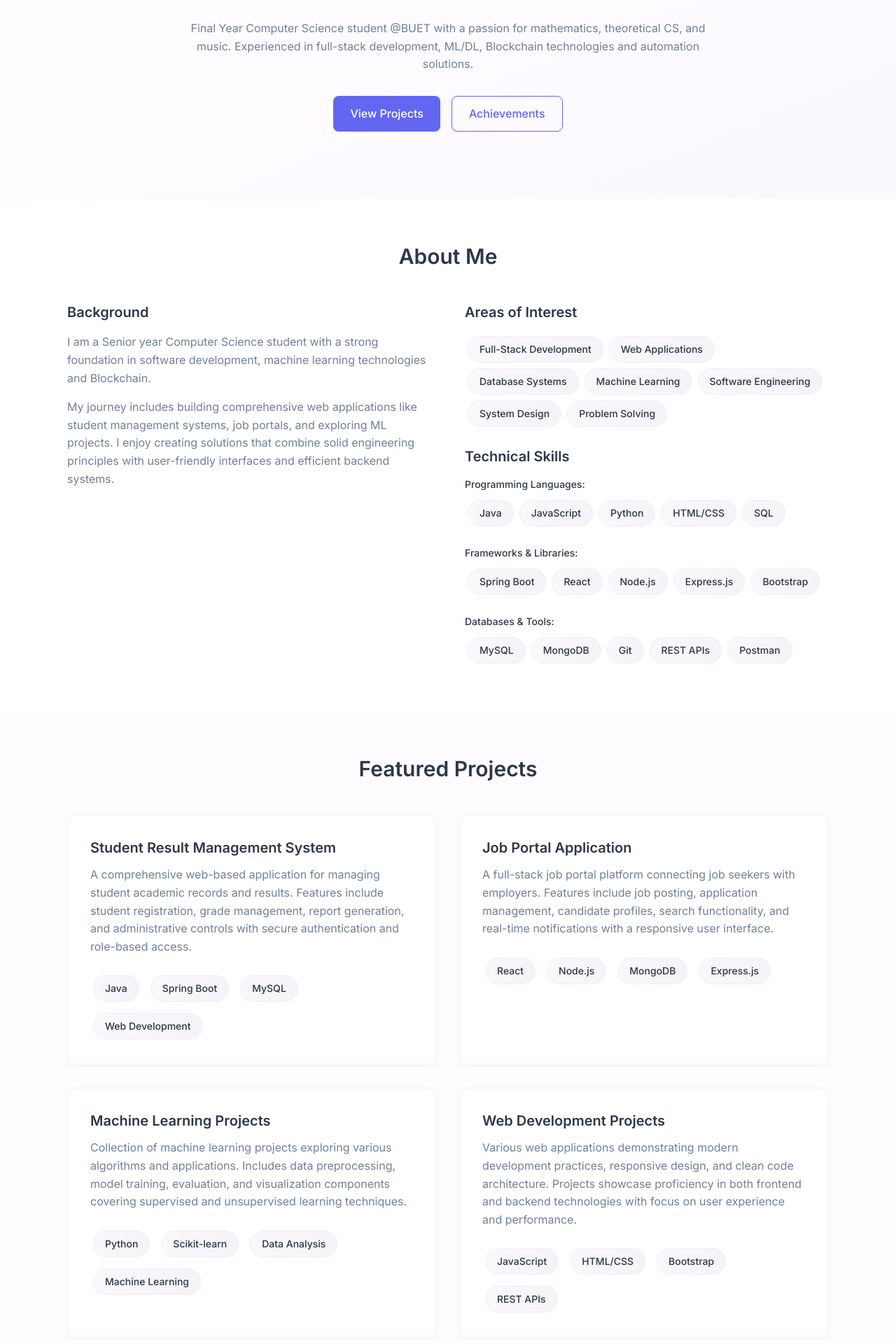
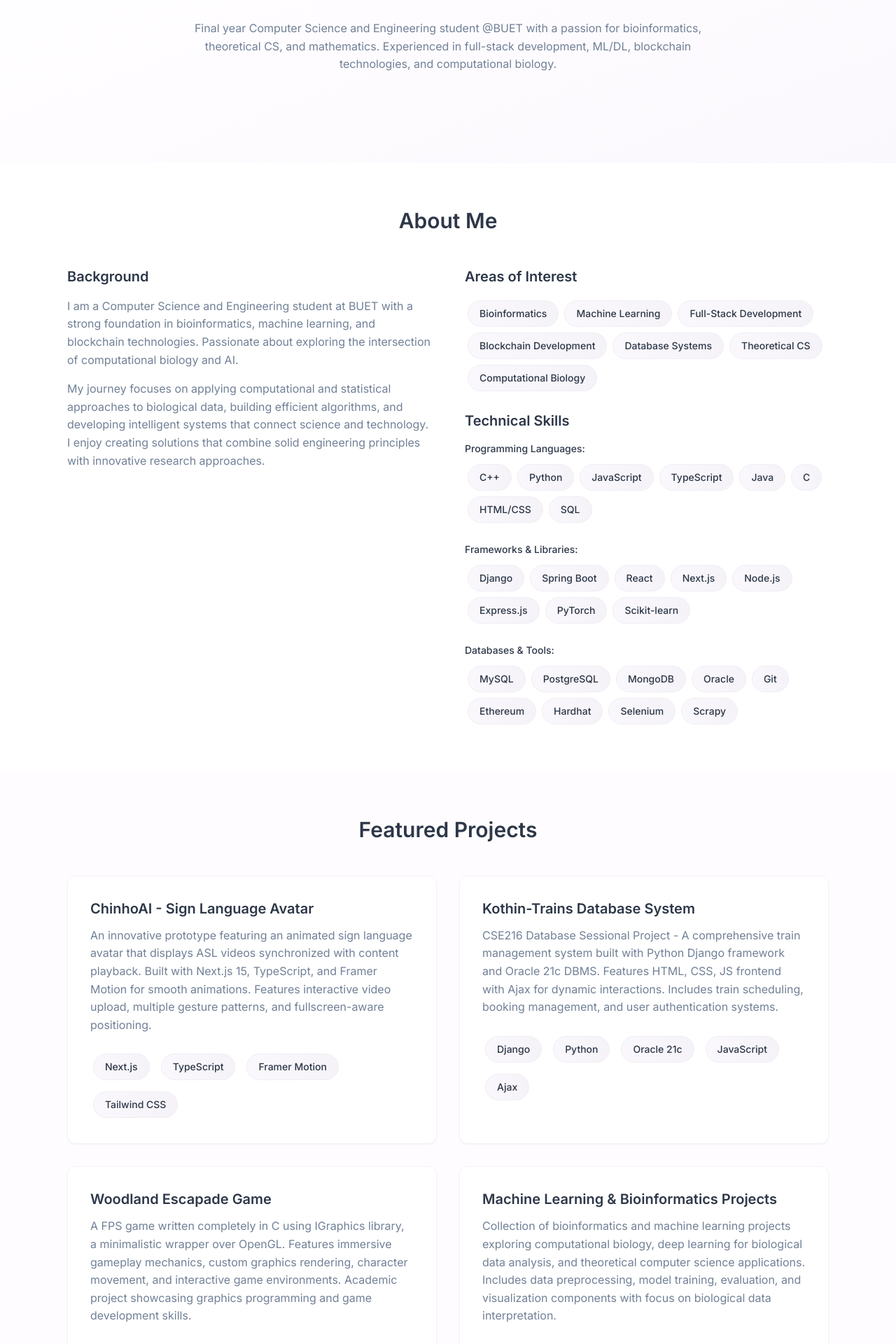
Before and after one commit to chottosid/chottosid.github.io, a Next.js app: page / in a window 1280 px wide. Shown: the part 240-2160 px from the top of the page at 70% size. Built offline with nearby package versions, Linux system fonts and the light colour scheme.

Commit message:
near end

```diff
--- a/app/layout.js
+++ b/app/layout.js
@@ -1,12 +1,12 @@
 import "./globals.css";
 
 export const metadata = {
-  title: "Swarup Chakraborty - AI/ML Engineer & Researcher",
+  title: "Swarup Sidhartho Mondol - AI/ML Engineer & Researcher",
   description:
-    "AI/ML Engineer specializing in Computer Vision, Deep Learning, and Software Development",
+    "AI/ML Engineer specializing in Computer Vision, Deep Learning, Blockchain, and Software Development",
   keywords:
-    "artificial intelligence, machine learning, computer vision, deep learning, software development, python, tensorflow, pytorch",
-  authors: [{ name: "Swarup Chakraborty" }],
+    "artificial intelligence, machine learning, computer vision, deep learning, software development, python, tensorflow, pytorch, blockchain, solidity, web3",
+  authors: [{ name: "Swarup Sidhartho Mondol" }],
 };
 
 export const viewport = {
--- a/app/page.js
+++ b/app/page.js
@@ -59,27 +59,16 @@ export default function Home() {
             Swarup Sidhartho Mondol
           </h1>
           <p className="text-xl md:text-2xl text-academic-text-light mb-8 animate-fade-in-up">
-            Full-Stack Developer | Machine Learning Engineer | Blockchain Engineer
+            Bioinformatics | Machine Learning | Full-Stack Developer |
+            Blockchain Engineer
           </p>
           <p className="text-academic-text-light max-w-3xl mx-auto mb-8 animate-fade-in-up">
-            Final Year Computer Science student @BUET with a passion for mathematics, theoretical CS, and music.
-            Experienced in full-stack development, ML/DL, Blockchain technologies and
-            automation solutions.
+            Final year Computer Science and Engineering student @BUET with a passion for
+            bioinformatics, theoretical CS, and mathematics. Experienced in
+            full-stack development, ML/DL, blockchain technologies, and
+            computational biology.
           </p>
-          <div className="flex flex-col sm:flex-row justify-center gap-4 animate-fade-in-up">
-            <a
-              href="#research"
-              className="inline-flex items-center gap-2 bg-academic-primary text-white px-6 py-3 rounded-lg font-medium transition-all hover:bg-academic-secondary hover:-translate-y-0.5"
-            >
-              View Projects
-            </a>
-            <a
-              href="#publications"
-              className="inline-flex items-center gap-2 bg-transparent text-academic-primary border border-academic-primary px-6 py-3 rounded-lg font-medium transition-all hover:bg-academic-primary hover:text-white"
-            >
-              Achievements
-            </a>
-          </div>
+          <div className="flex flex-col sm:flex-row justify-center gap-4 animate-fade-in-up"></div>
         </div>
       </section>
 
@@ -95,15 +84,17 @@ export default function Home() {
                 Background
               </h3>
               <p className="text-academic-text-light mb-4">
-                I am a Senior year Computer Science student with a strong
-                foundation in software development, machine learning technologies and Blockchain.
+                I am a Computer Science and Engineering student at BUET with a
+                strong foundation in bioinformatics, machine learning, and
+                blockchain technologies. Passionate about exploring the
+                intersection of computational biology and AI.
               </p>
               <p className="text-academic-text-light">
-                My journey includes building comprehensive web applications like
-                student management systems, job portals, and exploring ML
-                projects. I enjoy creating solutions that combine solid
-                engineering principles with user-friendly interfaces and
-                efficient backend systems.
+                My journey focuses on applying computational and statistical
+                approaches to biological data, building efficient algorithms,
+                and developing intelligent systems that connect science and
+                technology. I enjoy creating solutions that combine solid
+                engineering principles with innovative research approaches.
               </p>
             </div>
             <div>
@@ -111,13 +102,13 @@ export default function Home() {
                 Areas of Interest
               </h3>
               <div className="mb-6">
+                <span className="skill-tag">Bioinformatics</span>
+                <span className="skill-tag">Machine Learning</span>
                 <span className="skill-tag">Full-Stack Development</span>
-                <span className="skill-tag">Web Applications</span>
+                <span className="skill-tag">Blockchain Development</span>
                 <span className="skill-tag">Database Systems</span>
-                <span className="skill-tag">Machine Learning</span>
-                <span className="skill-tag">Software Engineering</span>
-                <span className="skill-tag">System Design</span>
-                <span className="skill-tag">Problem Solving</span>
+                <span className="skill-tag">Theoretical CS</span>
+                <span className="skill-tag">Computational Biology</span>
               </div>
               <h3 className="text-xl font-semibold mb-4 text-academic-text">
                 Technical Skills
@@ -126,9 +117,12 @@ export default function Home() {
                 <h4 className="text-sm font-medium text-academic-text mb-2">
                   Programming Languages:
                 </h4>
+                <span className="skill-tag">C++</span>
+                <span className="skill-tag">Python</span>
+                <span className="skill-tag">JavaScript</span>
+                <span className="skill-tag">TypeScript</span>
                 <span className="skill-tag">Java</span>
-                <span className="skill-tag">JavaScript</span>
-                <span className="skill-tag">Python</span>
+                <span className="skill-tag">C</span>
                 <span className="skill-tag">HTML/CSS</span>
                 <span className="skill-tag">SQL</span>
               </div>
@@ -136,21 +130,28 @@ export default function Home() {
                 <h4 className="text-sm font-medium text-academic-text mb-2">
                   Frameworks & Libraries:
                 </h4>
+                <span className="skill-tag">Django</span>
                 <span className="skill-tag">Spring Boot</span>
                 <span className="skill-tag">React</span>
+                <span className="skill-tag">Next.js</span>
                 <span className="skill-tag">Node.js</span>
                 <span className="skill-tag">Express.js</span>
-                <span className="skill-tag">Bootstrap</span>
+                <span className="skill-tag">PyTorch</span>
+                <span className="skill-tag">Scikit-learn</span>
               </div>
               <div>
                 <h4 className="text-sm font-medium text-academic-text mb-2">
                   Databases & Tools:
                 </h4>
                 <span className="skill-tag">MySQL</span>
+                <span className="skill-tag">PostgreSQL</span>
                 <span className="skill-tag">MongoDB</span>
+                <span className="skill-tag">Oracle</span>
                 <span className="skill-tag">Git</span>
-                <span className="skill-tag">REST APIs</span>
-                <span className="skill-tag">Postman</span>
+                <span className="skill-tag">Ethereum</span>
+                <span className="skill-tag">Hardhat</span>
+                <span className="skill-tag">Selenium</span>
+                <span className="skill-tag">Scrapy</span>
               </div>
             </div>
           </div>
@@ -166,71 +167,78 @@ export default function Home() {
           <div className="grid md:grid-cols-2 gap-8">
             <div className="bg-white border border-cream-200 rounded-xl p-8 card-hover shadow-sm">
               <h3 className="text-xl font-semibold mb-3 text-academic-text">
-                Student Result Management System
+                ChinhoAI - Sign Language Avatar
               </h3>
               <p className="text-academic-text-light mb-6">
-                A comprehensive web-based application for managing student
-                academic records and results. Features include student
-                registration, grade management, report generation, and
-                administrative controls with secure authentication and
-                role-based access.
+                An innovative prototype featuring an animated sign language
+                avatar that displays ASL videos synchronized with content
+                playback. Built with Next.js 15, TypeScript, and Framer Motion
+                for smooth animations. Features interactive video upload,
+                multiple gesture patterns, and fullscreen-aware positioning.
               </p>
               <div className="flex flex-wrap gap-2">
-                <span className="skill-tag">Java</span>
-                <span className="skill-tag">Spring Boot</span>
-                <span className="skill-tag">MySQL</span>
-                <span className="skill-tag">Web Development</span>
+                <span className="skill-tag">Next.js</span>
+                <span className="skill-tag">TypeScript</span>
+                <span className="skill-tag">Framer Motion</span>
+                <span className="skill-tag">Tailwind CSS</span>
               </div>
             </div>
             <div className="bg-white border border-cream-200 rounded-xl p-8 card-hover shadow-sm">
               <h3 className="text-xl font-semibold mb-3 text-academic-text">
-                Job Portal Application
+                Kothin-Trains Database System
               </h3>
               <p className="text-academic-text-light mb-6">
-                A full-stack job portal platform connecting job seekers with
-                employers. Features include job posting, application management,
-                candidate profiles, search functionality, and real-time
-                notifications with a responsive user interface.
+                CSE216 Database Sessional Project - A comprehensive train
+                management system built with Python Django framework and Oracle
+                21c DBMS. Features HTML, CSS, JS frontend with Ajax for dynamic
+                interactions. Includes train scheduling, booking management, and
+                user authentication systems.
               </p>
               <div className="flex flex-wrap gap-2">
-                <span className="skill-tag">React</span>
-                <span className="skill-tag">Node.js</span>
-                <span className="skill-tag">MongoDB</span>
-                <span className="skill-tag">Express.js</span>
+                <span className="skill-tag">Django</span>
+                <span className="skill-tag">Python</span>
+                <span className="skill-tag">Oracle 21c</span>
+                <span className="skill-tag">JavaScript</span>
+                <span className="skill-tag">Ajax</span>
               </div>
             </div>
             <div className="bg-white border border-cream-200 rounded-xl p-8 card-hover shadow-sm">
               <h3 className="text-xl font-semibold mb-3 text-academic-text">
-                Machine Learning Projects
+                Woodland Escapade Game
               </h3>
               <p className="text-academic-text-light mb-6">
-                Collection of machine learning projects exploring various
-                algorithms and applications. Includes data preprocessing, model
-                training, evaluation, and visualization components covering
-                supervised and unsupervised learning techniques.
+                A FPS game written completely in C using IGraphics library, a
+                minimalistic wrapper over OpenGL. Features immersive gameplay
+                mechanics, custom graphics rendering, character movement, and
+                interactive game environments. Academic project showcasing
+                graphics programming and game development skills.
               </p>
               <div className="flex flex-wrap gap-2">
-                <span className="skill-tag">Python</span>
-                <span className="skill-tag">Scikit-learn</span>
-                <span className="skill-tag">Data Analysis</span>
-                <span className="skill-tag">Machine Learning</span>
+                <span className="skill-tag">C</span>
+                <span className="skill-tag">C++</span>
+                <span className="skill-tag">OpenGL</span>
+                <span className="skill-tag">IGraphics</span>
+                <span className="skill-tag">Game Development</span>
               </div>
             </div>
             <div className="bg-white border border-cream-200 rounded-xl p-8 card-hover shadow-sm">
               <h3 className="text-xl font-semibold mb-3 text-academic-text">
-                Web Development Projects
+                Machine Learning & Bioinformatics Projects
               </h3>
               <p className="text-academic-text-light mb-6">
-                Various web applications demonstrating modern development
-                practices, responsive design, and clean code architecture.
-                Projects showcase proficiency in both frontend and backend
-                technologies with focus on user experience and performance.
+                Collection of bioinformatics and machine learning projects
+                exploring computational biology, deep learning for biological
+                data analysis, and theoretical computer science applications.
+                Includes data preprocessing, model training, evaluation, and
+                visualization components with focus on biological data
+                interpretation.
               </p>
               <div className="flex flex-wrap gap-2">
-                <span className="skill-tag">JavaScript</span>
-                <span className="skill-tag">HTML/CSS</span>
-                <span className="skill-tag">Bootstrap</span>
-                <span className="skill-tag">REST APIs</span>
+                <span className="skill-tag">Python</span>
+                <span className="skill-tag">PyTorch</span>
+                <span className="skill-tag">Scikit-learn</span>
+                <span className="skill-tag">Bioinformatics</span>
+                <span className="skill-tag">Data Analysis</span>
               </div>
             </div>
           </div>
@@ -246,39 +254,59 @@ export default function Home() {
           <div className="space-y-8 mb-12">
             <div className="bg-cream-50 border-l-4 border-academic-primary p-6 rounded-r-lg shadow-sm">
               <h3 className="text-lg font-semibold mb-2 text-academic-text">
-                Master of Computer Applications (MCA)
+                Bachelor of Science in Computer Science and Engineering
               </h3>
               <p className="text-academic-text-light mb-1">
-                <strong>KIIT University</strong> | Currently Pursuing
+                <strong>
+                  Bangladesh University of Engineering and Technology (BUET)
+                </strong>{" "}
+                | Expected Graduation: 2026
               </p>
               <p className="text-academic-primary font-medium">
-                Specialization in Artificial Intelligence and Machine Learning
+                Focus on Bioinformatics, Machine Learning, and Theoretical
+                Computer Science
               </p>
             </div>
 
             <div className="bg-cream-50 border-l-4 border-academic-primary p-6 rounded-r-lg shadow-sm">
               <h3 className="text-lg font-semibold mb-2 text-academic-text">
-                Technical Research Projects
+                Research Interests & Projects
               </h3>
               <p className="text-academic-text-light mb-1">
-                <strong>Multiple AI/ML Projects</strong> | GitHub Portfolio
+                <strong>Bioinformatics & Computational Biology</strong> | Active
+                Research
               </p>
               <p className="text-academic-primary font-medium">
-                Computer Vision, NLP, and Deep Learning implementations with
-                real-world applications
+                Exploring intersection of bioinformatics, machine learning, and
+                theoretical CS. Focus on computational approaches to biological
+                data and algorithm development.
               </p>
             </div>
 
             <div className="bg-cream-50 border-l-4 border-academic-primary p-6 rounded-r-lg shadow-sm">
               <h3 className="text-lg font-semibold mb-2 text-academic-text">
-                Professional Development
+                Current Focus Areas
               </h3>
               <p className="text-academic-text-light mb-1">
-                <strong>Continuous Learning</strong> | Industry-Relevant Skills
+                <strong>Multi-disciplinary Research</strong> | 2024-2025
               </p>
               <p className="text-academic-primary font-medium">
-                Advanced certifications and hands-on experience in cutting-edge
-                AI technologies
+                Bioinformatics algorithms, Deep learning for computational
+                biology, Blockchain and Web3 applications, Data visualization
+                and analytics
+              </p>
+            </div>
+
+            <div className="bg-cream-50 border-l-4 border-academic-primary p-6 rounded-r-lg shadow-sm">
+              <h3 className="text-lg font-semibold mb-2 text-academic-text">
+                Technical Excellence
+              </h3>
+              <p className="text-academic-text-light mb-1">
+                <strong>Academic Projects</strong> | CSE Coursework
+              </p>
+              <p className="text-academic-primary font-medium">
+                Strong performance in database systems (CSE216), data structures
+                (CSE204), algorithms (CSE208), and advanced programming projects
               </p>
             </div>
           </div>
@@ -305,47 +333,50 @@ export default function Home() {
           <div className="space-y-8">
             <div className="bg-white border border-cream-200 rounded-xl p-8 card-hover shadow-sm">
               <h3 className="text-xl font-semibold text-academic-text">
-                Computer Science Student
+                CSE Student at BUET
               </h3>
               <p className="text-academic-primary font-medium mb-3">
-                Academic Journey | Present
+                Bangladesh University of Engineering and Technology | 2022 -
+                Present
               </p>
               <p className="text-academic-text-light">
-                Currently pursuing Computer Science studies with focus on
-                software development, web technologies, and emerging fields like
-                machine learning. Actively working on practical projects to
-                apply theoretical knowledge and build real-world solutions.
+                Pursuing Computer Science and Engineering with focus on
+                bioinformatics, machine learning, and theoretical computer
+                science. Actively engaged in research projects exploring
+                computational biology and algorithm development. Expected
+                graduation: 2026.
               </p>
             </div>
 
             <div className="bg-white border border-cream-200 rounded-xl p-8 card-hover shadow-sm">
               <h3 className="text-xl font-semibold text-academic-text">
-                Full-Stack Development Projects
+                Research & Development Projects
               </h3>
               <p className="text-academic-primary font-medium mb-3">
-                Personal Projects | 2023 - Present
+                Academic & Personal Projects | 2023 - Present
               </p>
               <p className="text-academic-text-light">
-                Developed comprehensive web applications including student
-                management systems and job portals. Gained hands-on experience
-                with Java Spring Boot, React, Node.js, and database management.
-                Focus on creating user-friendly interfaces and efficient backend
-                systems.
+                Developed innovative applications including ChinhoAI sign
+                language avatar, database management systems, and game
+                development projects. Gained expertise in Django, Next.js,
+                TypeScript, Oracle databases, and OpenGL graphics programming.
+                Focus on creating accessible technology solutions.
               </p>
             </div>
 
             <div className="bg-white border border-cream-200 rounded-xl p-8 card-hover shadow-sm">
               <h3 className="text-xl font-semibold text-academic-text">
-                Machine Learning Exploration
+                Bioinformatics & ML Research
               </h3>
               <p className="text-academic-primary font-medium mb-3">
-                Learning & Implementation | 2024
+                Research Focus | 2024 - Present
               </p>
               <p className="text-academic-text-light">
-                Exploring machine learning concepts through practical projects
-                and implementations. Working with Python libraries for data
-                analysis and building foundational understanding of ML
-                algorithms and their applications in real-world scenarios.
+                Exploring bioinformatics algorithms and deep learning for
+                computational biology. Working with PyTorch, scikit-learn, and
+                specialized bioinformatics tools. Developing intelligent systems
+                that connect biological data analysis with machine learning
+                applications and theoretical computer science principles.
               </p>
             </div>
           </div>
@@ -360,28 +391,30 @@ export default function Home() {
           </h2>
           <div className="text-center">
             <p className="text-academic-text-light mb-8 max-w-2xl mx-auto">
-              I'm always excited to discuss AI/ML projects, collaborate on
-              innovative solutions, or explore new opportunities in artificial
-              intelligence and software development. Let's connect and build
-              something amazing together!
+              I'm always excited to discuss bioinformatics research, collaborate
+              on ML/AI projects, or explore new opportunities in computational
+              biology and blockchain development. Let's connect and build
+              innovative solutions together!
             </p>
             <div className="flex flex-col sm:flex-row justify-center gap-4 mb-8">
               <a
-                href="mailto:swarup.chakraborty@example.com"
+                href="mailto:swarupsidhartho@gmail.com"
                 className="inline-flex items-center gap-2 bg-academic-primary text-white px-6 py-3 rounded-lg font-medium transition-all hover:bg-academic-secondary hover:-translate-y-0.5"
               >
                 📧 Email Me
               </a>
               <a
-                href="/resume"
+                href="https://github.com/chottosid"
+                target="_blank"
+                rel="noopener noreferrer"
                 className="inline-flex items-center gap-2 bg-transparent text-academic-primary border border-academic-primary px-6 py-3 rounded-lg font-medium transition-all hover:bg-academic-primary hover:text-white"
               >
-                📄 Download CV
+                📄 View Portfolio
               </a>
             </div>
             <div className="flex justify-center gap-6">
               <a
-                href="https://linkedin.com/in/swarup-chakraborty"
+                href="https://www.linkedin.com/in/swarup-sidhartho-mondol-032b90257/"
                 target="_blank"
                 rel="noopener noreferrer"
                 className="text-academic-text-light font-medium hover:text-academic-primary transition-colors"
@@ -397,15 +430,15 @@ export default function Home() {
                 GitHub
               </a>
               <a
-                href="https://scholar.google.com"
+                href="https://www.facebook.com/fatmathman"
                 target="_blank"
                 rel="noopener noreferrer"
                 className="text-academic-text-light font-medium hover:text-academic-primary transition-colors"
               >
-                Google Scholar
+                Facebook
               </a>
               <a
-                href="mailto:swarup.chakraborty@example.com"
+                href="mailto:swarupsidhartho@gmail.com"
                 className="text-academic-text-light font-medium hover:text-academic-primary transition-colors"
               >
                 Email
@@ -419,7 +452,7 @@ export default function Home() {
       <footer className="bg-cream-50 border-t border-cream-200 py-12 text-center">
         <div className="max-w-6xl mx-auto px-8">
           <p className="text-academic-text-light">
-            &copy; 2024 Swarup Chakraborty. All rights reserved.
+            &copy; 2024 Swarup Sidhartho Mondol. All rights reserved.
           </p>
           <p className="text-academic-text-light mt-2">
             Built with Next.js and Tailwind CSS, hosted on GitHub Pages
```
